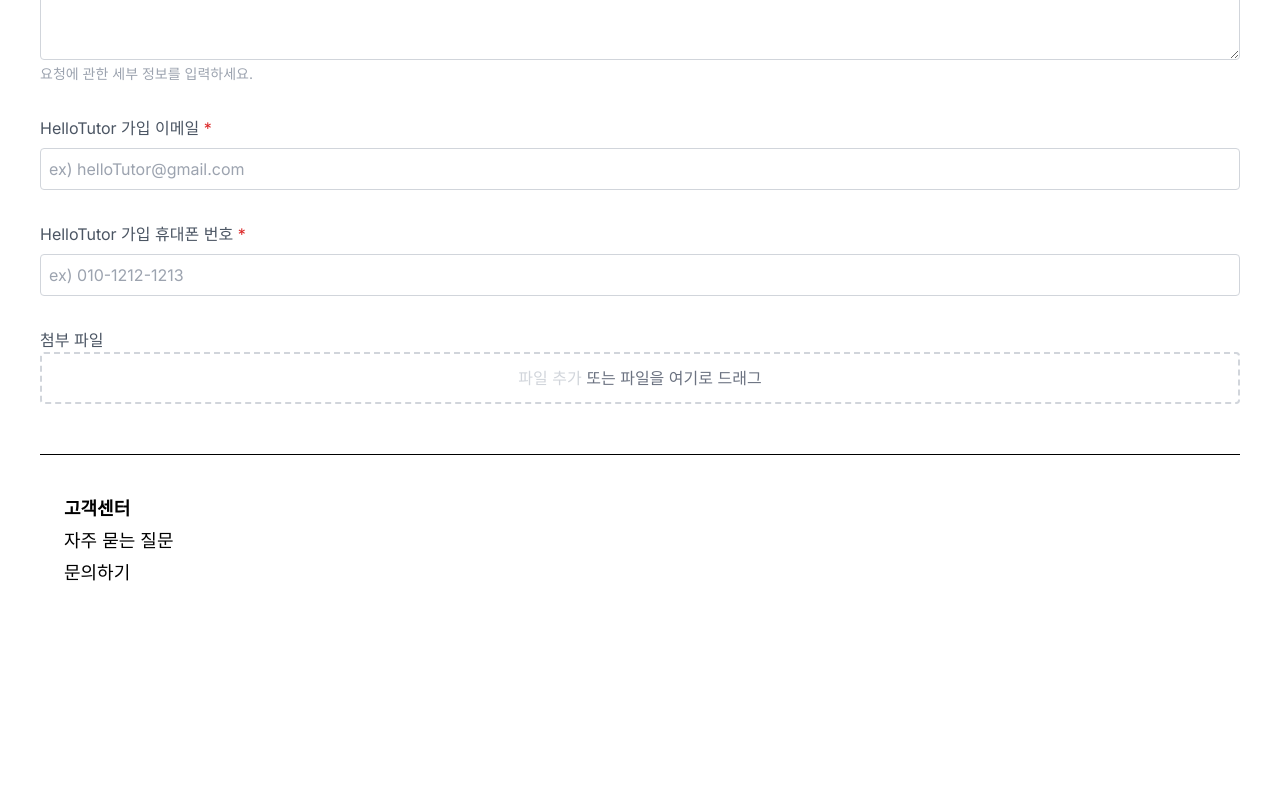
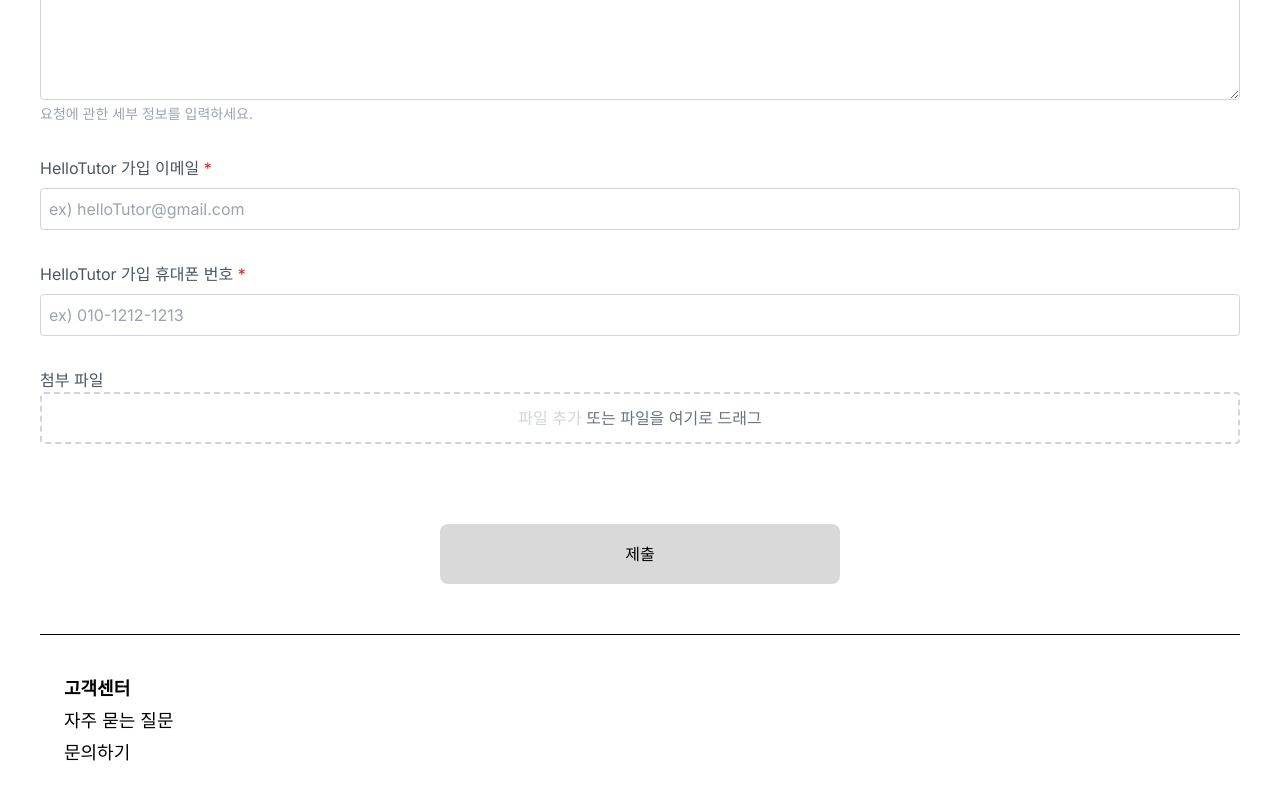
Before and after one commit to HelloTutor/HelloTutor-FE, a Next.js app: page /support in a window 1280 px wide. Shown: the part 538-1338 px from the top of the page. Before the commit the page ends 1175 px from the top, so only its background shows below. Built offline with nearby package versions, Linux system fonts and the light colour scheme.

Commit message:
feat: 문의 페이지 완성

```diff
--- a/src/app/support/page.tsx
+++ b/src/app/support/page.tsx
@@ -1,8 +1,9 @@
 'use client';
 
 import FileUpload from '@/components/FileUpload';
+import SubmitButton from '@/components/SubmitButton';
 import TextField from '@/components/TextField';
-import { use, useEffect, useState } from 'react';
+import { useEffect, useState } from 'react';
 
 type FormState = {
   email: string;
@@ -45,7 +46,7 @@ export default function Support() {
   };
 
   return (
-    <>
+    <form onSubmit={() => {}} className='mt-10'>
       <TextField
         title='이메일 주소'
         placeholder='ex) helloTutor@gmail.com'
@@ -94,6 +95,10 @@ export default function Support() {
         isFileUploaded={isFileUploaded}
         setIsFileUploaded={setIsFileUploaded}
       />
-    </>
+
+      <div className='flex justify-center mt-20'>
+        <SubmitButton title='제출' />
+      </div>
+    </form>
   );
 }
```
